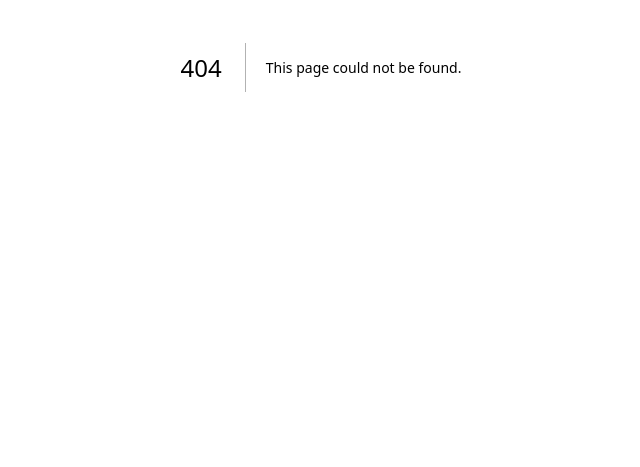
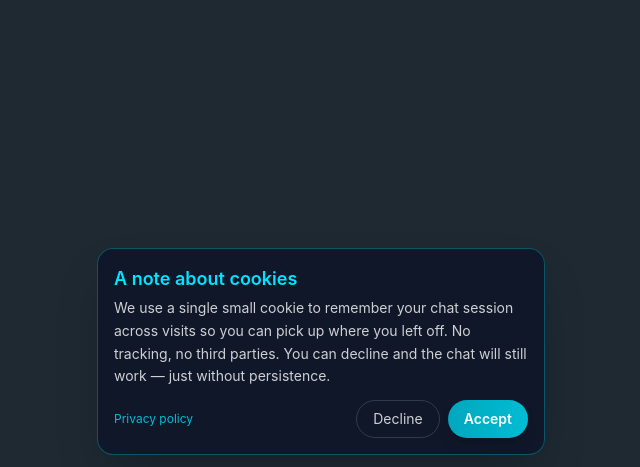
Before and after one commit to techwisecoders-rgb/HAI-SUPER-HERO, a Next.js app: page /electrician in a window 1280 px wide. Before the commit this address had no page. Shown: the part 333-800 px from the top of the page, without its empty margins (319-959 px from the left). Built offline with nearby package versions, Linux system fonts and the light colour scheme; no server answers.

Commit message:
Create page.tsx

```diff
--- /dev/null
+++ b/app/electrician/page.tsx
@@ -0,0 +1,5 @@
+import ChatPage from "../chat/page";
+
+export default function ElectricianPage() {
+  return <ChatPage />;
+}
```
